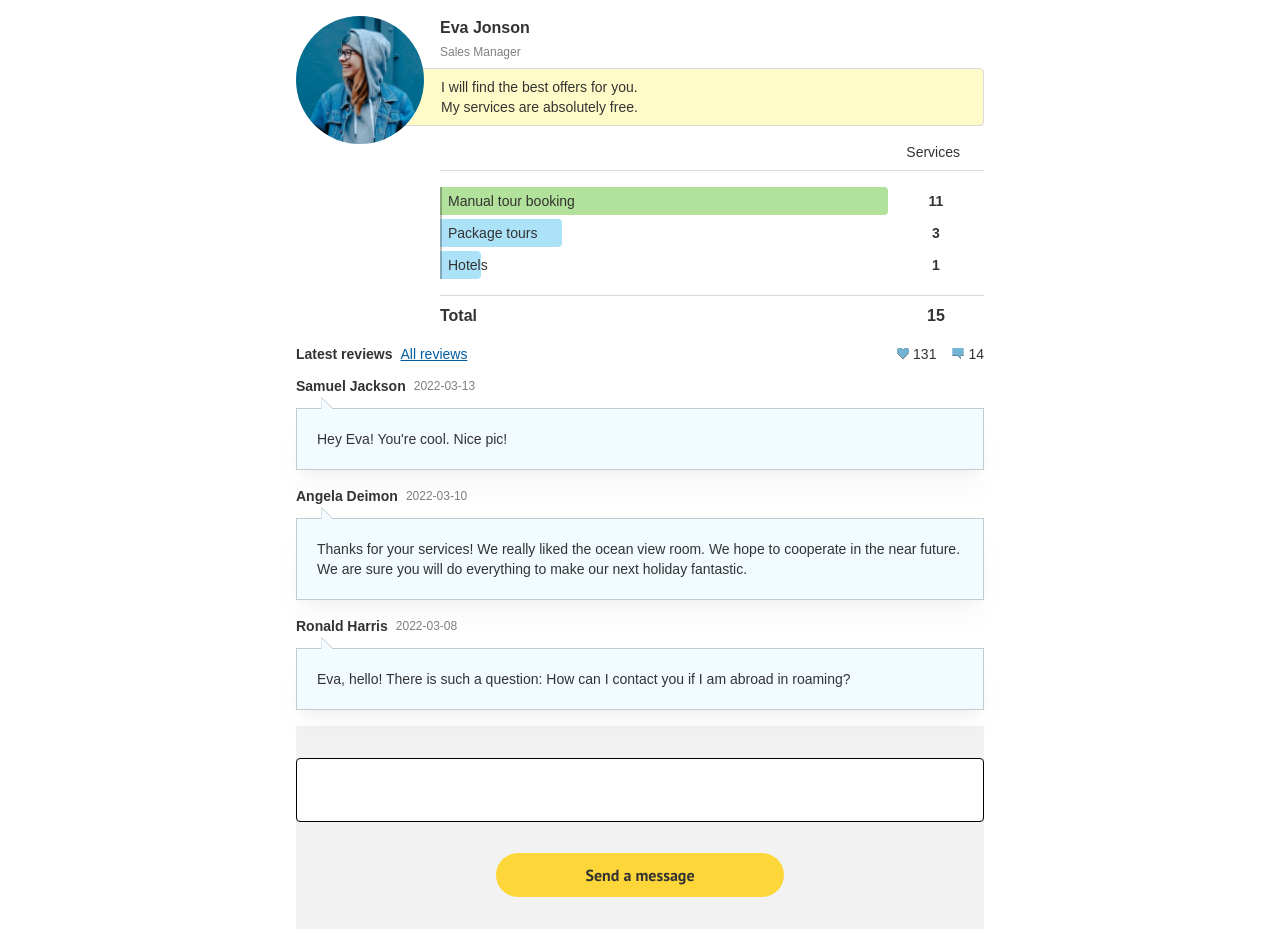
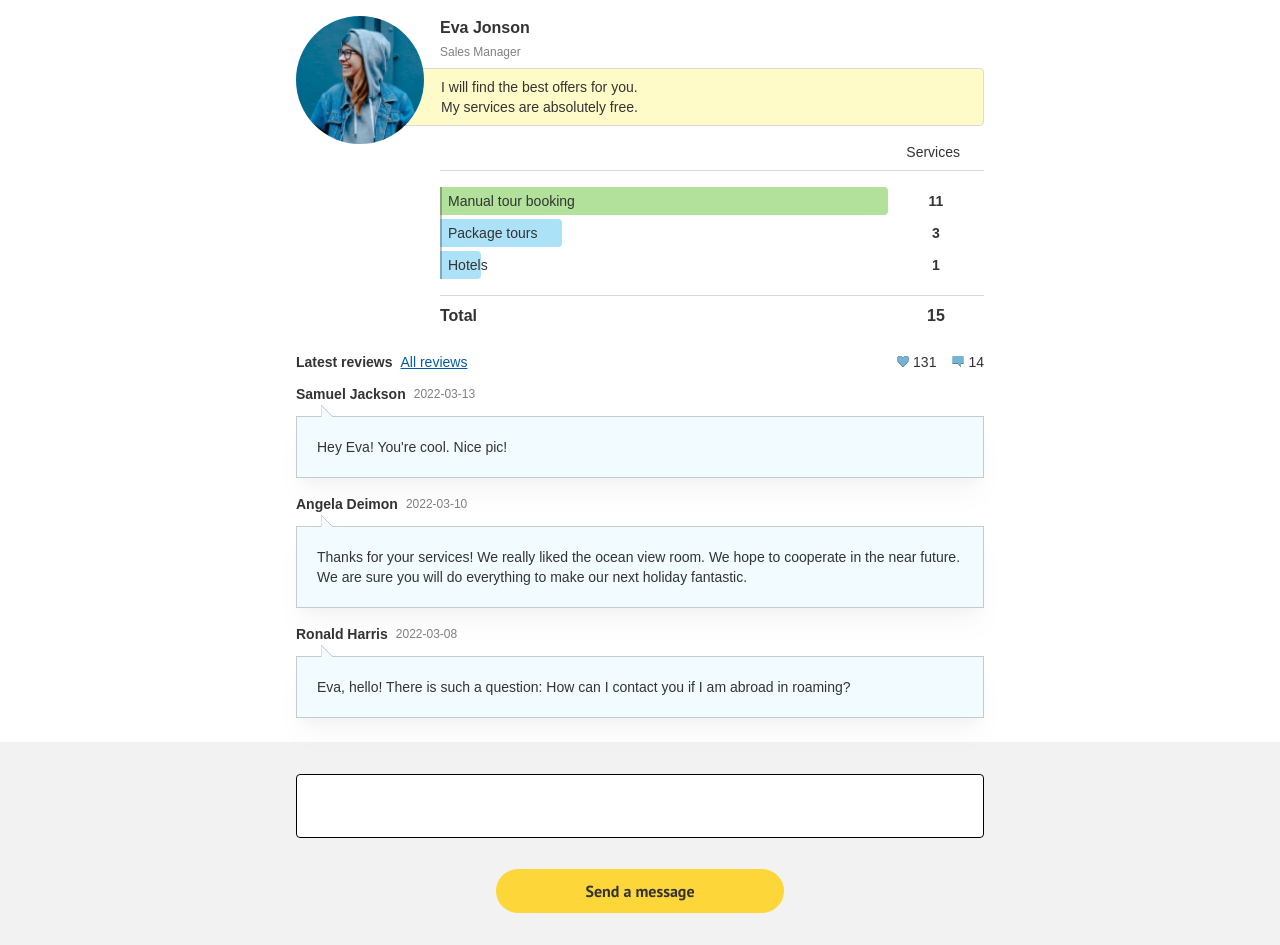
Before and after one commit to danulqua/0203, a Vue app: page / in a window 1280 px wide. Built offline with nearby package versions, Linux system fonts and the light colour scheme.

Commit message:
refactor: create container component

```diff
--- a/src/App.vue
+++ b/src/App.vue
@@ -1,6 +1,7 @@
 <script setup lang="ts">
 import { ref } from 'vue';
 import type { Review } from '@/data/types';
+import UIContainer from '@/components/ui/UIContainer.vue';
 import ProfileBio from '@/components/ProfileBio.vue';
 import UserServices from '@/components/UserServices.vue';
 import LatestReviews from '@/components/LatestReviews.vue';
@@ -47,7 +48,8 @@ const addReview = (reviewText: string) => {
 </script>
 
 <template>
-  <main class="mx-auto mt-4 max-w-[720px] px-4 text-branddark-900">
+  <main class="mt-4 text-branddark-900">
+    <UIContainer>
       <ProfileBio
         :full-name="bio.fullName"
         :position="bio.position"
@@ -56,6 +58,11 @@ const addReview = (reviewText: string) => {
       />
       <UserServices :data="userServices" />
       <LatestReviews :data="latestReviews" />
+    </UIContainer>
+    <div class="bg-brandgray-100 py-8">
+      <UIContainer>
         <AddReviewForm @add-review="addReview" />
+      </UIContainer>
+    </div>
   </main>
 </template>
--- a/src/components/AddReviewForm.vue
+++ b/src/components/AddReviewForm.vue
@@ -1,5 +1,5 @@
 <template>
-  <form class="bg-brandgray-100 py-8" @submit.prevent="addReview(reviewText)">
+  <form @submit.prevent="addReview(reviewText)">
     <textarea
       id="text"
       ref="textareaRef"
--- a/src/components/LatestReviews.vue
+++ b/src/components/LatestReviews.vue
@@ -1,13 +1,14 @@
 <template>
-  <section class="my-4 text-sm">
+  <section class="my-6 text-sm">
     <div class="flex items-center justify-between">
       <div class="flex items-center space-x-2">
         <h2 class="font-bold">Latest reviews</h2>
         <a
           href="#all-reviews"
           class="text-brandblue-900 underline outline-none ring-brandblue-900 ring-offset-1 focus:ring-2"
-          >All reviews</a
         >
+          All reviews
+        </a>
       </div>
       <div class="flex items-center space-x-4">
         <div class="flex items-center space-x-1">
--- /dev/null
+++ b/src/components/ui/UIContainer.vue
@@ -0,0 +1,5 @@
+<template>
+  <div class="mx-auto max-w-[720px] px-4">
+    <slot></slot>
+  </div>
+</template>
```
Lines whose indentation alone changed are shown as unchanged.
